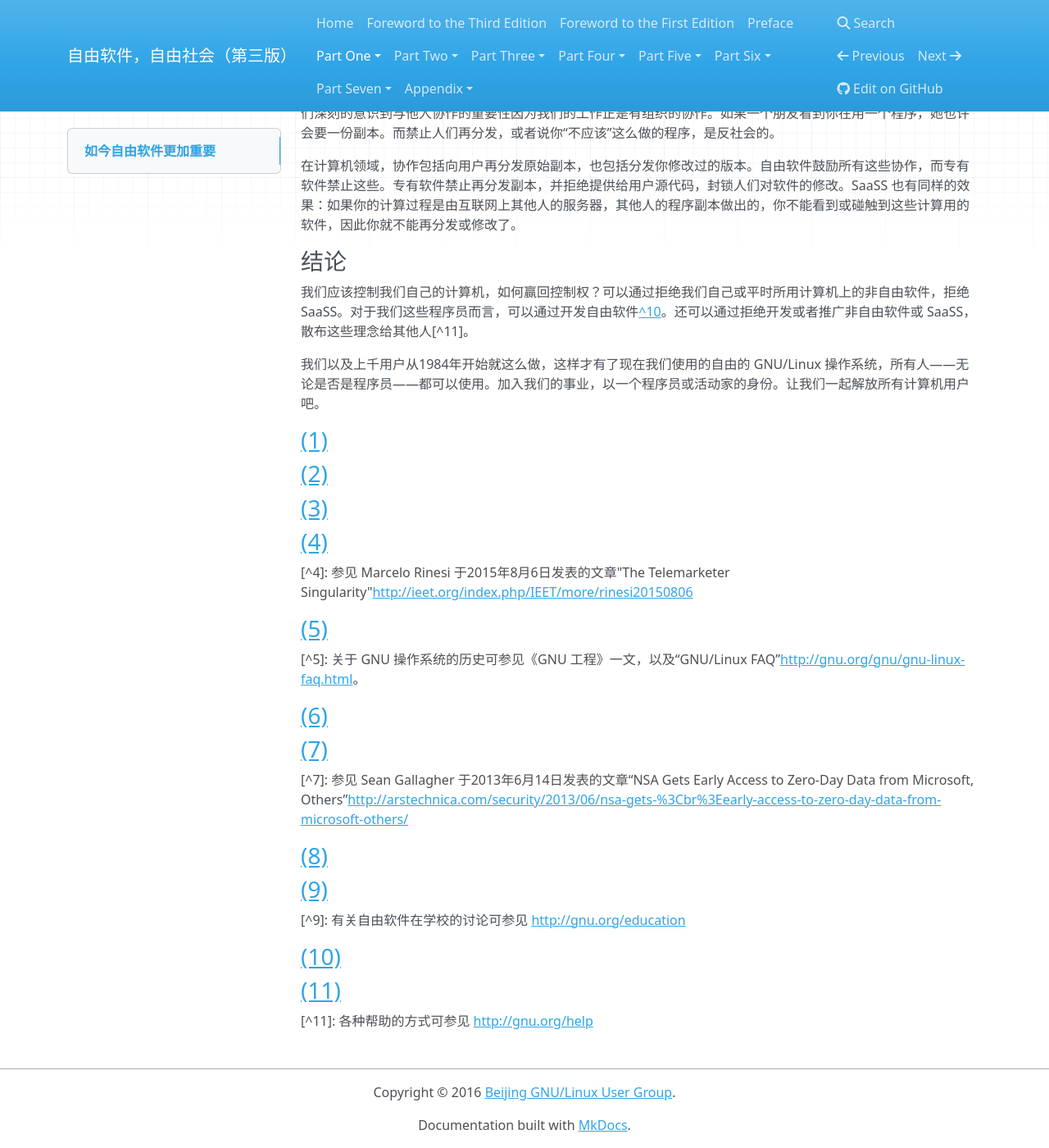
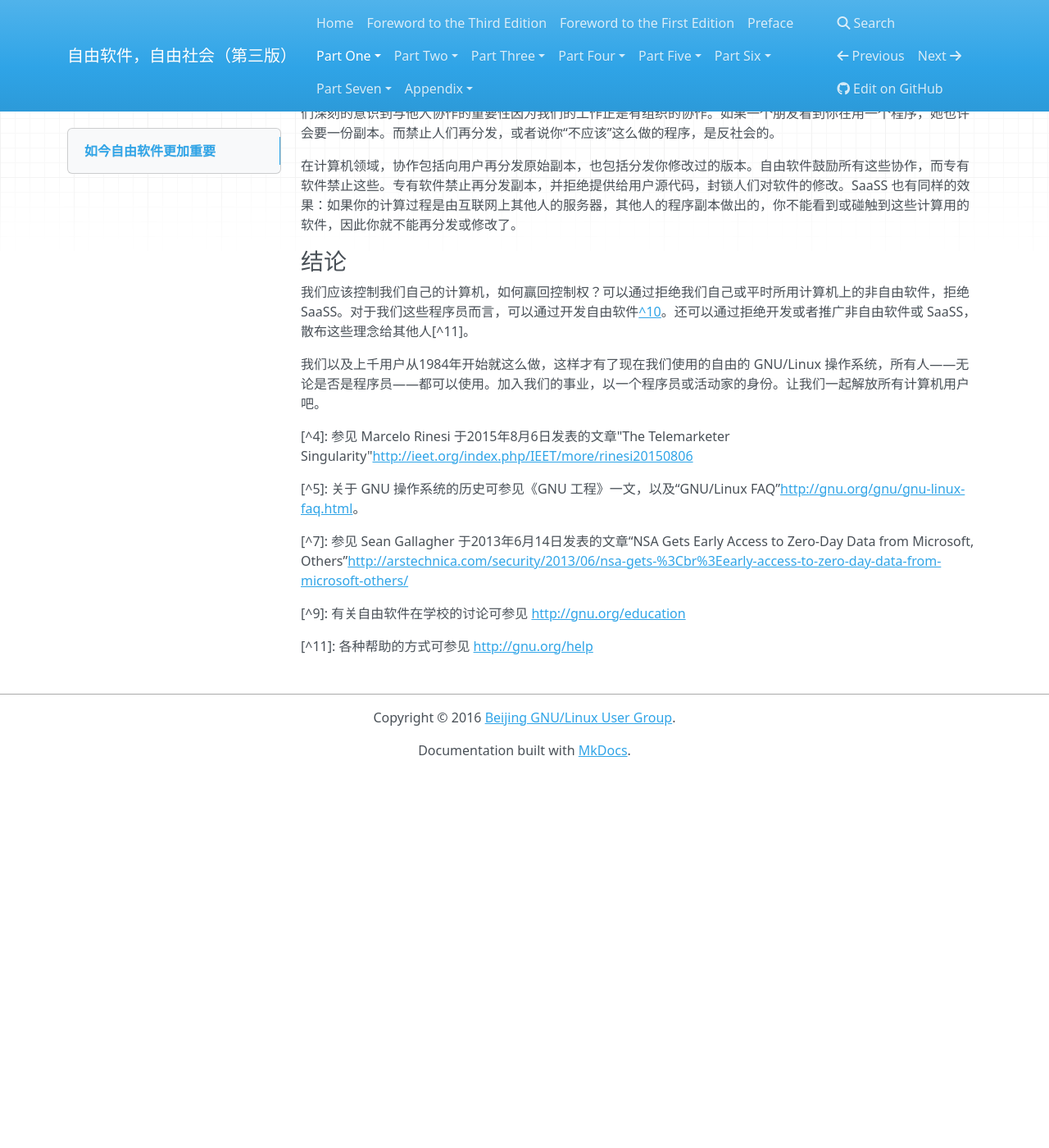
Before and after one commit to beijinglug/fsfs-zh, an MkDocs documentation site: the page built from docs/free-software-even-more-important.md, in a window 1280 px wide and 1400 px high, scrolled down 2774 px. Shown: the whole window at 82% size. Built offline with MkDocs 1.6.1, drawn with Linux system fonts in a browser that asks for light colours; nearby versions of some CDN libraries; old or Windows-style settings are respelled for this version of MkDocs; after the commit the page ends 3717 px from its top, so only the background shows below that.

Commit message:
Update free-software-even-more-important.md

```diff
--- a/docs/free-software-even-more-important.md
+++ b/docs/free-software-even-more-important.md
@@ -88,46 +88,24 @@ SaaSS 并不意味着运行在服务器上的程序是非自由的（虽然大
 
 我们以及上千用户从1984年开始就这么做，这样才有了现在我们使用的自由的 GNU/Linux 操作系统，所有人——无论是否是程序员——都可以使用。加入我们的事业，以一个程序员或活动家的身份。让我们一起解放所有计算机用户吧。
 
-### [(1)](#DOCF1)
-
 [^1]: 参见<http://gnu.org/proprietary/proprietary.html>可知这些不断增加的威胁。
-
-### [(2)](#DOCF2)
 
 [^2]: 自由软件的完整定义可参见《自由软件的定义》一文。
 
-### [(3)](#DOCF3)
-
 [^3]: 参见《专有软件》一文的脚注1
-
-### [(4)](#DOCF4)
 
 [^4]: 参见 Marcelo Rinesi 于2015年8月6日发表的文章"The Telemarketer Singularity"<http://ieet.org/index.php/IEET/more/rinesi20150806>
 
-### [(5)](#DOCF5)
-
 [^5]: 关于 GNU 操作系统的历史可参见《GNU 工程》一文，以及“GNU/Linux FAQ”<http://gnu.org/gnu/gnu-linux-faq.html>。
-
-### [(6)](#DOCF6)
 
 [^6]: 参见《服务器》一文的相关章节“服务器真正为谁服务？”
 
-### [(7)](#DOCF7)
-
 [^7]: 参见 Sean Gallagher 于2013年6月14日发表的文章“NSA Gets Early Access to Zero-Day Data from Microsoft, Others”<http://arstechnica.com/security/2013/06/nsa-gets-%3Cbr%3Eearly-access-to-zero-day-data-from-microsoft-others/>
-
-### [(8)](#DOCF8)
 
 [^8]: 关于我们建议的政策可参见《政府推动自由软件的措施》一文
 
-### [(9)](#DOCF9)
-
 [^9]: 有关自由软件在学校的讨论可参见 <http://gnu.org/education>
-
-### [(10)](#DOCF10)
 
 [^10]: 关于许可证的建议可参见《推荐许可证》一文中的“如何为你自己的作品选择许可证”
 
-### [(11)](#DOCF11)
-
 [^11]: 各种帮助的方式可参见 <http://gnu.org/help>
```
